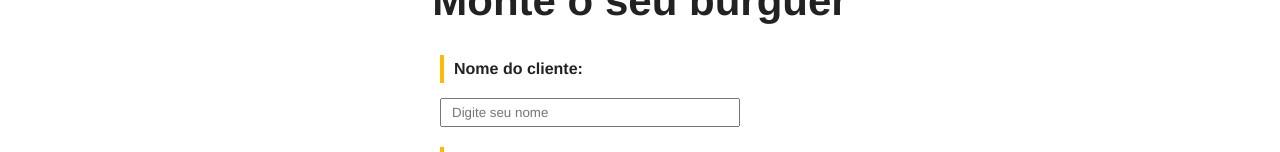
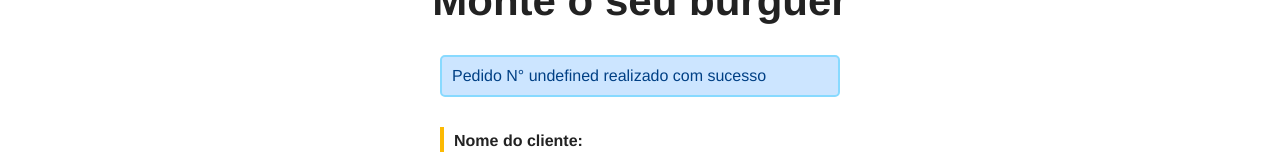
Before and after one commit to gabrielNunesKlein/Make-your-burguer, a Vue app: page / in a window 1280 px wide. Both pictures are taken after typing "Sample" into the empty fields and a click on the input "Criar meu burguer !". Shown: the part 651-803 px from the top of the page. Built offline with nearby package versions, Linux system fonts and the light colour scheme; no server answers; data requests are answered from the project's data file.

Commit message:
Criando componente de mensagens do sistema

```diff
--- a/db/db.json
+++ b/db/db.json
@@ -100,6 +100,18 @@
       ],
       "status": "Solicitado",
       "id": 2
+    },
+    {
+      "nome": "Maria",
+      "carne": "Veggie burger",
+      "pao": "Integral",
+      "opcionais": [
+        "Tomate",
+        "Pepino",
+        "Cebola roxa"
+      ],
+      "status": "Solicitado",
+      "id": 3
     }
   ]
 }
--- a/src/components/BurguerForm.vue
+++ b/src/components/BurguerForm.vue
@@ -1,4 +1,7 @@
 <template>
+    <div>
+        <Message :msg="msg" v-show="msg" />
+    </div>
     <div>
         <form id="burguer-form" @submit="createBurguer">
             <div class="input-container">
@@ -32,6 +35,7 @@
 </template>
 
 <script>
+import Message from './Message.vue';
 export default{
     name: 'BurguerForm',
     data(){
@@ -78,6 +82,12 @@ export default{
             const res = await req.json();
             console.log(res);
 
+            // colocar uma msg do sistema
+            this.msg = `Pedido N° ${res.id} realizado com sucesso`;
+
+            // Limpa a msg
+            setTimeout(() => this.msg = "", 3000);
+
             //limpar campos
             this.nome = "";
             this.carne = "";
@@ -87,6 +97,9 @@ export default{
     },
     mounted() {
         this.getIngreditentes();
+    },
+    components:{
+        Message
     }
 }
 </script>
--- /dev/null
+++ b/src/components/Message.vue
@@ -0,0 +1,26 @@
+<template>
+    <div class="message-container">
+        <p>{{ msg }}</p>
+    </div>
+</template>
+
+<script>
+export default {
+    name: 'Message',
+    props: {
+        msg: String
+    }
+}
+</script>
+
+<style scoped>
+    .message-container{
+        color: #004085;
+        background-color: #CCE5FF;
+        border: 2px solid #88DAFF;
+        border-radius: 5px;
+        padding: 10px;
+        max-width: 400px;
+        margin: 30px auto;
+    }
+</style>
```
